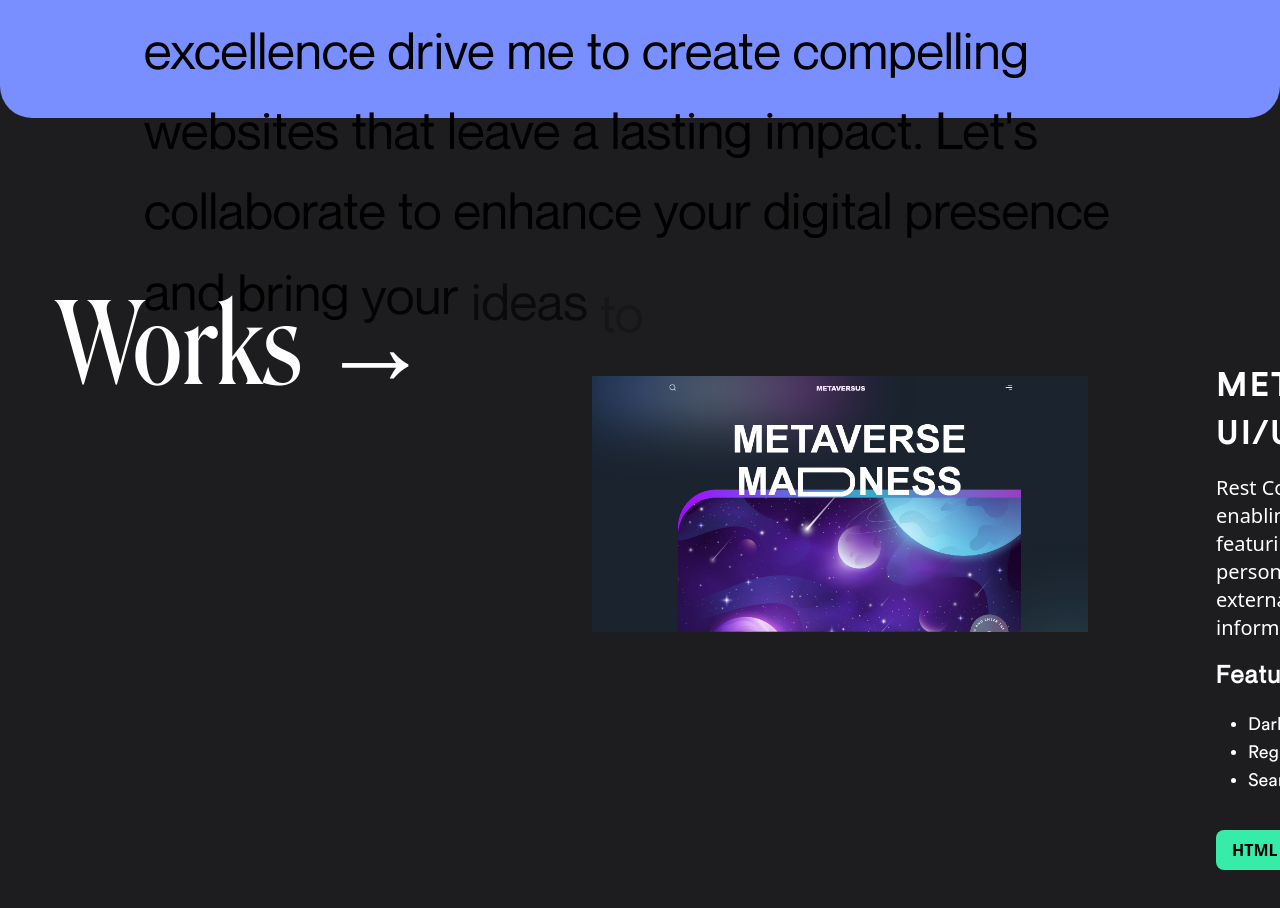
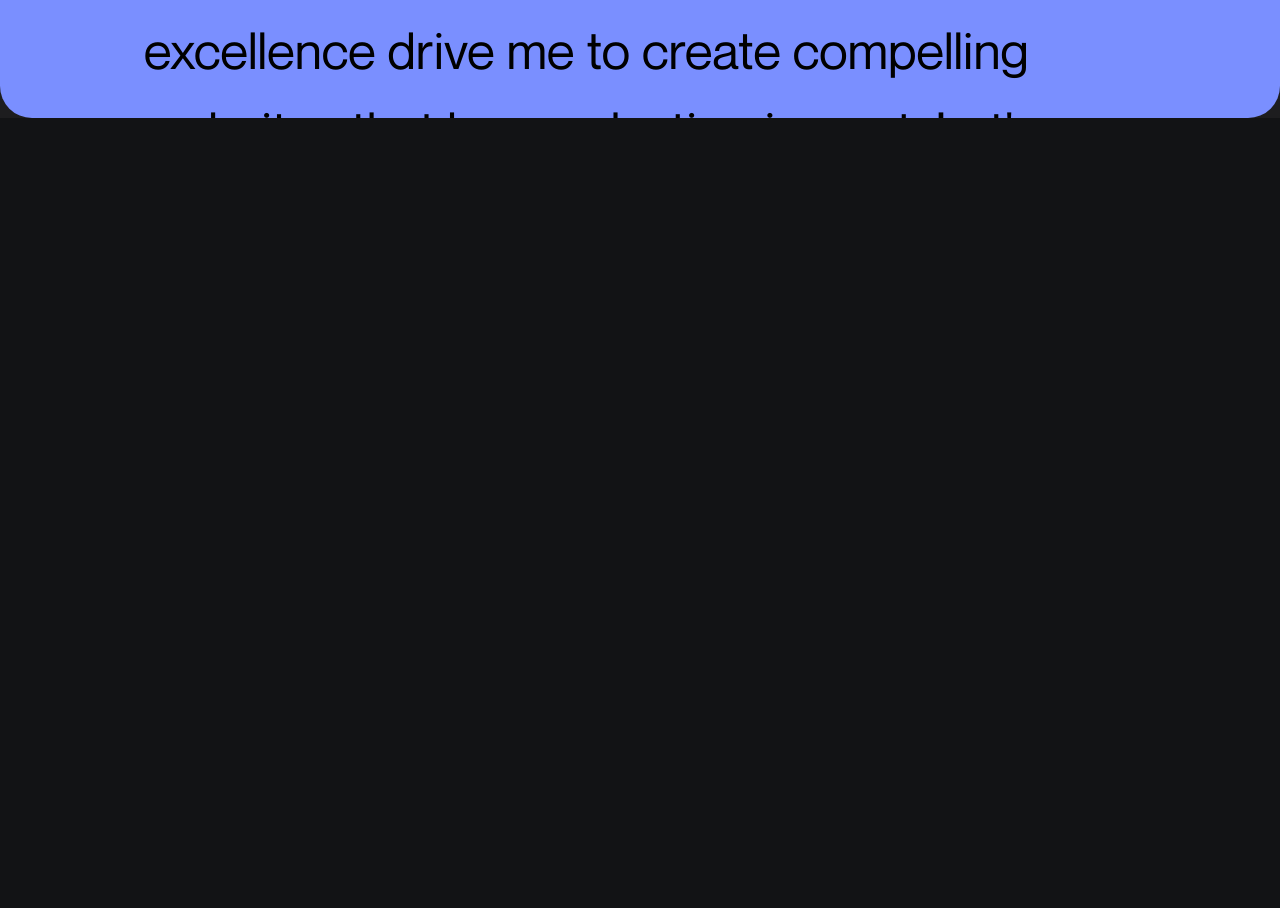
Before and after one commit to shiyammm/portfolio_using_react, a React (Vite) app: page / in a window 1280 px wide. Shown: the part 1482-2390 px from the top of the page. Built offline with nearby package versions, Linux system fonts and the light colour scheme.

Commit message:
Revamp work section: Introduce large images, wrap headings, and enlarge text for improved presentation

```diff
--- a/src/containers/Works.jsx
+++ b/src/containers/Works.jsx
@@ -3,14 +3,20 @@ import { useRef } from 'react';
 import { projectsData } from '../../lib/data';
 import gsap from 'gsap';
 import { useGSAP } from '@gsap/react';
-import ScrollTrigger from 'gsap/ScrollTrigger';
+import { ScrollTrigger } from 'gsap/all';
 
 gsap.registerPlugin(ScrollTrigger);
 
 const Works = ({ cursor, setHoverLink, setHoverText }) => {
   const slider = useRef();
   const component = useRef();
+  const h2Ref = useRef();
 
+  const WorkHeadText1 = 'Digital Work';
+  const WorkHeadText2 = 'Presentation ';
+
+  const WorkHeadText1Words = WorkHeadText1.split('');
+  const WorkHeadText2Words = WorkHeadText2.split('');
   useGSAP(
     () => {
       /* window.innerWidth - to get the initial width of the screen
@@ -18,35 +24,43 @@ const Works = ({ cursor, setHoverLink, setHoverText }) => {
       then subtracting it to how much width to scroll to the x-axis
    */
       function getScrollAmount() {
-        let workWidth = slider.current.scrollWidth;
-        let innerWidth = window.innerWidth;
-        let xOffset = innerWidth * 0.2; // 20% of innerWidth
-        let scrollAmount = -(workWidth - innerWidth + xOffset); // Adjusted scroll amount
-
-        return scrollAmount;
+        let racesWidth = slider.current.scrollWidth;
+        return -(racesWidth - window.innerWidth);
       }
 
-      gsap.fromTo(
-        slider.current,
-        { xPercent: 20 },
-        {
+      const tweenSlider = gsap.to(slider.current, {
         x: getScrollAmount,
-          duration: 5,
+        duration: 4,
         ease: 'none',
-          scrollTrigger: {
+      });
+
+      ScrollTrigger.create({
         trigger: component.current,
         start: 'top 0%',
-            // "+=" - the starting amount
         end: () => `+=${getScrollAmount() * -1}`,
         pin: true,
+        animation: tweenSlider,
         scrub: 1,
-
-            // It'll get the width of the component for every screen-size refresh to be responsive for every devices
         invalidateOnRefresh: true,
         // markers: true,
-          },
-        },
-      );
+      });
+
+      const tweenHead = gsap.from(['.headText1', '.headText2'], {
+        y: -100,
+        opacity: 0,
+        stagger: 5,
+        duration: 5,
+        ease: 'power3.inOut',
+      });
+
+      ScrollTrigger.create({
+        trigger: h2Ref.current,
+        start: 'top 60%',
+        end: 'top 30%',
+        animation: tweenHead,
+        scrub: 1,
+        // markers: true,
+      });
 
       const handleMouseEnter = () => {
         gsap.to(cursor.current, {
@@ -77,63 +91,68 @@ const Works = ({ cursor, setHoverLink, setHoverText }) => {
   };
 
   return (
-    <section
-      className="relative w-full h-screen overflow-hidden text-white"
-      ref={component}
+    <section ref={component} className="overflow-hidden bg-[#121315]">
+      <div ref={slider} className="flex h-screen w-fit flex-nowrap">
+        <div className="flex items-center justify-center w-screen h-screen">
+          <h2
+            className="text-[15rem] text-[#9b9d9a] uppercase font-BebasNeue-Regular font-medium leading-[13rem] tracking-[0.1rem] text-center"
+            ref={h2Ref}
           >
-      <div className="fixed top-[9rem] text-white font-roslindale-display text-[7rem] left-14 z-[10]">
+            {WorkHeadText1Words.map((WorkHeadText1Word, index) => (
+              <span key={index} className="inline-block headText1">
+                {WorkHeadText1Word}
+              </span>
+            ))}
+            <br />
+            {WorkHeadText2Words.map((WorkHeadText2Word, index) => (
               <span
-          onMouseEnter={handleHoverTextEnter}
-          onMouseLeave={handleHoverTextLeave}
+                key={index}
+                className="text-[#eaeaea] inline-block headText2"
               >
-          Works →
+                {WorkHeadText2Word}
               </span>
+            ))}
+          </h2>
         </div>
-      <div className="flex items-end h-screen flex-nowrap work" ref={slider}>
         {projectsData.map((project, index) => (
           <div
-            className="flex items-end w-full px-[5rem] py-[3rem] shrink-0 relative border-[em] border-red-500"
+            className="relative flex items-center justify-center w-screen h-screen space-x-[5rem] text-white"
             key={index}
           >
-            <div className="flex items-center w-full gap-[8rem] border-[em] border-green-500">
-              <div
-                className="w-1/2 min-h-[30rem]"
+            <a
+              href={`${project.link}`}
+              target="blank"
               onMouseEnter={handleHoverLinkEnter}
               onMouseLeave={handleHoverLinkLeave}
             >
               <img
                 src={project.imageUrl}
-                  className="object-cover object-left w-full h-full transition-all"
-                  alt={project.title}
+                alt=""
+                className={`w-[57rem] h-[40rem] object-cover rounded-[2rem] ${
+                  index === 1
+                    ? 'object-left'
+                    : index === 2
+                    ? 'object-[40%]'
+                    : ''
+                }`}
               />
-              </div>
-              <div
-                className="flex flex-col w-1/2 gap-4"
-                onMouseEnter={handleHoverTextEnter}
-                onMouseLeave={handleHoverTextLeave}
-              >
-                <h3 className="text-[2rem] uppercase font-circular-book tracking-[0.2rem] font-bold text-white">
+            </a>
+            <div className="h-[40rem] w-[30rem] flex flex-col gap-4">
+              <div className="absolute top-[14rem]">
+                <span className="text-[8rem] font-BebasNeue-Regular text-[#9b9d9a] leading-[7rem]">
+                  {String(index + 1).padStart(2, '0')}
+                </span>
+                <h3 className="text-[4rem] font-medium font-BebasNeue-Regular text-white">
                   {project.title}
                 </h3>
-                <p className="text-xl">{project.description}</p>
-                <div>
-                  <span className=" text-2xl font-semibold tracking-[0.1rem] font-neue-montreal">
-                    Features:
-                  </span>
-                  <ul className="list-disc text-lg pl-[2rem] py-5 font-circular-book">
-                    {project.features.map((features, index) => (
-                      <li key={index}>{features}</li>
-                    ))}
-                  </ul>
-                </div>
-                <div className="flex gap-5">
-                  {project.tags.map((technology, index) => (
-                    <span
-                      className="px-4 py-2 font-bold text-black rounded-lg bg-cyan"
+                <div className="space-x-[1rem] pt-[2rem]">
+                  {project.tags.map((tech, index) => (
+                    <button
                       key={index}
+                      className="py-3 text-xl font-medium tracking-[0.1rem] text-white border-2 rounded-xl px-7 border-violet "
                     >
-                      {technology}
-                    </span>
+                      {tech}
+                    </button>
                   ))}
                 </div>
               </div>
```
Lines whose indentation alone changed are shown as unchanged.
